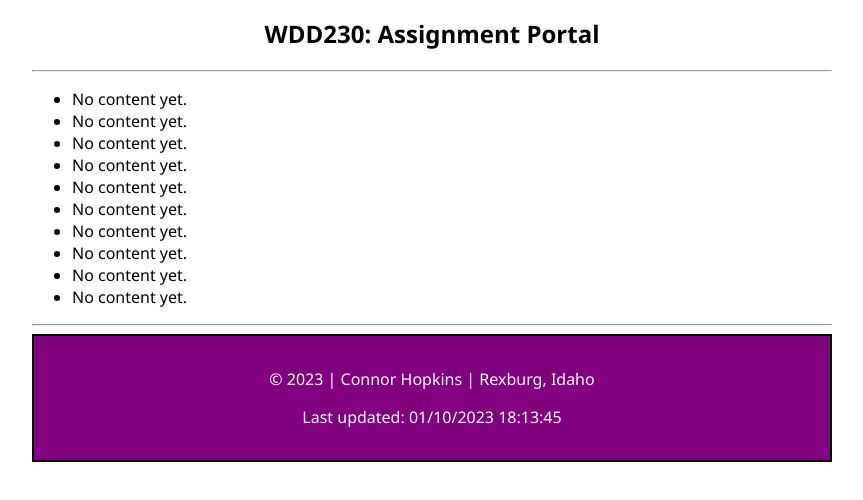
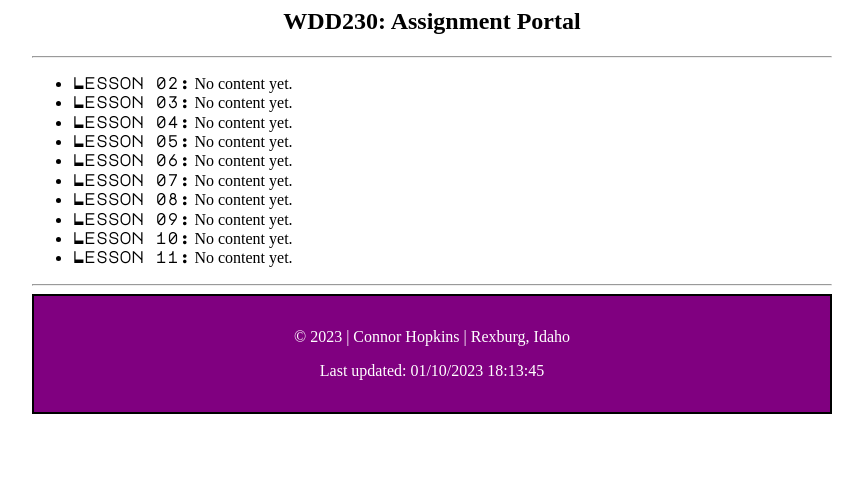
Before and after one commit to conhop30/wdd230, a plain HTML site: page index.html in a window 1280 px wide. Shown: the part 212-712 px from the top of the page, without its empty margins (208-1071 px from the left). Drawn offline with nearby package versions, Linux system fonts and the light colour scheme; a web font is replaced by a local one.

Commit message:
Added fonts.

```diff
--- a/index.html
+++ b/index.html
@@ -6,6 +6,7 @@
     <meta name="viewport" content="width=device-width, initial-scale=1.0">
     <meta name="description" content="WDD 230 Portal Page assignment for Connor Hopkins">
     <title>Assignment Portal for Connor Hopkins</title>
+    <link rel="stylesheet" href="https://cdnjs.cloudflare.com/ajax/libs/normalize/8.0.1/normalize.min.css">
     <link rel="stylesheet" href="./styles/site.css">
     <script src="./scripts/site.js" defer></script>
 </head>
@@ -20,16 +21,16 @@
             <h2>WDD230: Assignment Portal</h2>
             <hr>
             <ul>
-                <li>No content yet.</li>
-                <li>No content yet.</li>
-                <li>No content yet.</li>
-                <li>No content yet.</li>
-                <li>No content yet.</li>
-                <li>No content yet.</li>
-                <li>No content yet.</li>
-                <li>No content yet.</li>
-                <li>No content yet.</li>
-                <li>No content yet.</li>
+                <li><a class="lesson">Lesson 02:</a> No content yet.</li>
+                <li><a class="lesson">Lesson 03:</a> No content yet.</li>
+                <li><a class="lesson">Lesson 04:</a> No content yet.</li>
+                <li><a class="lesson">Lesson 05:</a> No content yet.</li>
+                <li><a class="lesson">Lesson 06:</a> No content yet.</li>
+                <li><a class="lesson">Lesson 07:</a> No content yet.</li>
+                <li><a class="lesson">Lesson 08:</a> No content yet.</li>
+                <li><a class="lesson">Lesson 09:</a> No content yet.</li>
+                <li><a class="lesson">Lesson 10:</a> No content yet.</li>
+                <li><a class="lesson">Lesson 11:</a> No content yet.</li>
             </ul>
             <hr>
         </main>
--- a/styles/site.css
+++ b/styles/site.css
@@ -1,5 +1,7 @@
+@import url('https://fonts.googleapis.com/css2?family=Major+Mono+Display&family=Neucha&family=Slabo+27px&display=swap');
+
 body {
-    font-family:'Segoe UI', Tahoma, Geneva, Verdana, sans-serif;
+    font-family:Slabo 27, Neucha, Geneva, Verdana, sans-serif;
 }
 
 header {
@@ -26,6 +28,12 @@ main h2 {
     text-align: center;
 }
 
+.lesson {
+    font-family: 'Major Mono Display';
+    font-weight: bold;
+
+}
+
 #content {
     margin: 0 auto;
     width: 800px;
```
